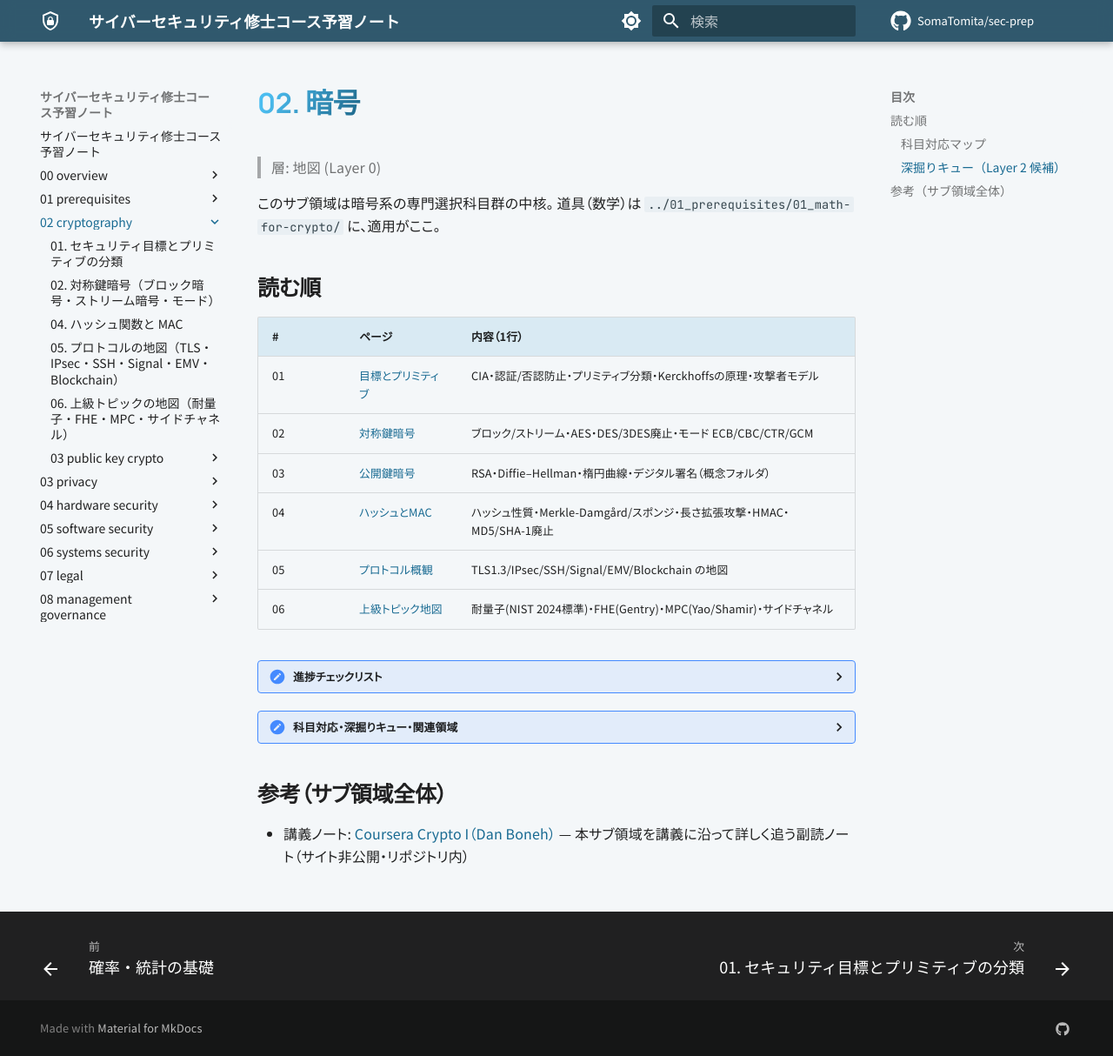
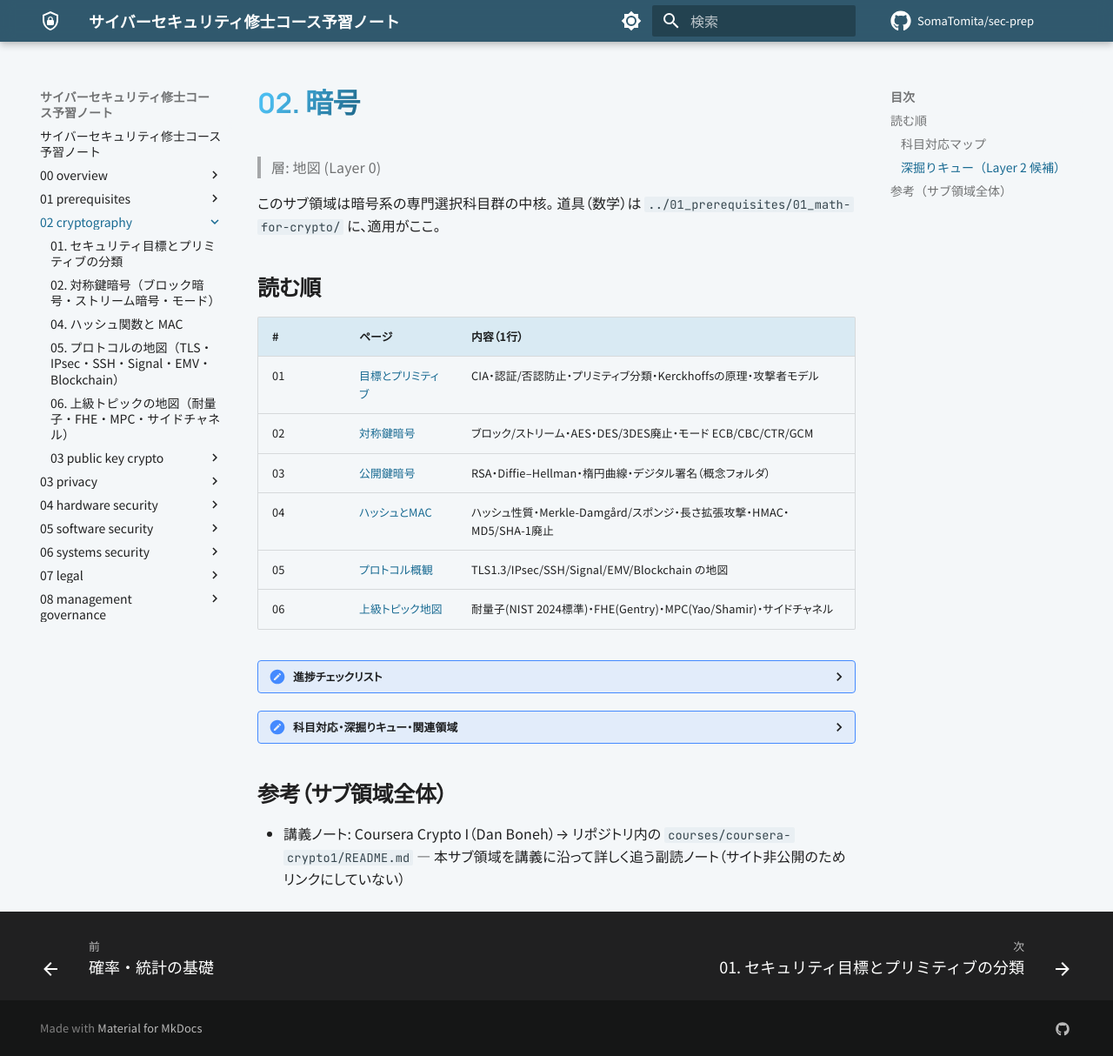
Before and after one commit to SomaTomita/sec-prep, an MkDocs documentation site: the page built from topics/02_cryptography/index.md, in a window 1280 px wide and 1214 px high. Shown: the whole window at 87% size. Built offline with MkDocs 1.6.1 and Material for MkDocs 9.7.7, drawn with Linux system fonts in a browser that asks for light colours; plug-ins that fetch from the network failed and are left out; comment, search, counter and statistics services are not loaded.

Commit message:
fix: unlink courses/ reference that breaks the strict site build
topics/02_cryptography/index.md から courses/coursera-crypto1/README.md への
Markdown リンクは、docs_dir が topics/ のため mkdocs build --strict で
解決できず警告になっていた。行自体が「サイト非公開」と書いている通り
リンクにする必要がないので、パス表記に変更した。

```diff
--- a/topics/02_cryptography/index.md
+++ b/topics/02_cryptography/index.md
@@ -53,4 +53,4 @@
 
 ## 参考（サブ領域全体）
 
-- 講義ノート: [Coursera Crypto I（Dan Boneh）](../../courses/coursera-crypto1/README.md) — 本サブ領域を講義に沿って詳しく追う副読ノート（サイト非公開・リポジトリ内）
+- 講義ノート: Coursera Crypto I（Dan Boneh）→ リポジトリ内の `courses/coursera-crypto1/README.md` — 本サブ領域を講義に沿って詳しく追う副読ノート（サイト非公開のためリンクにしていない）
```
